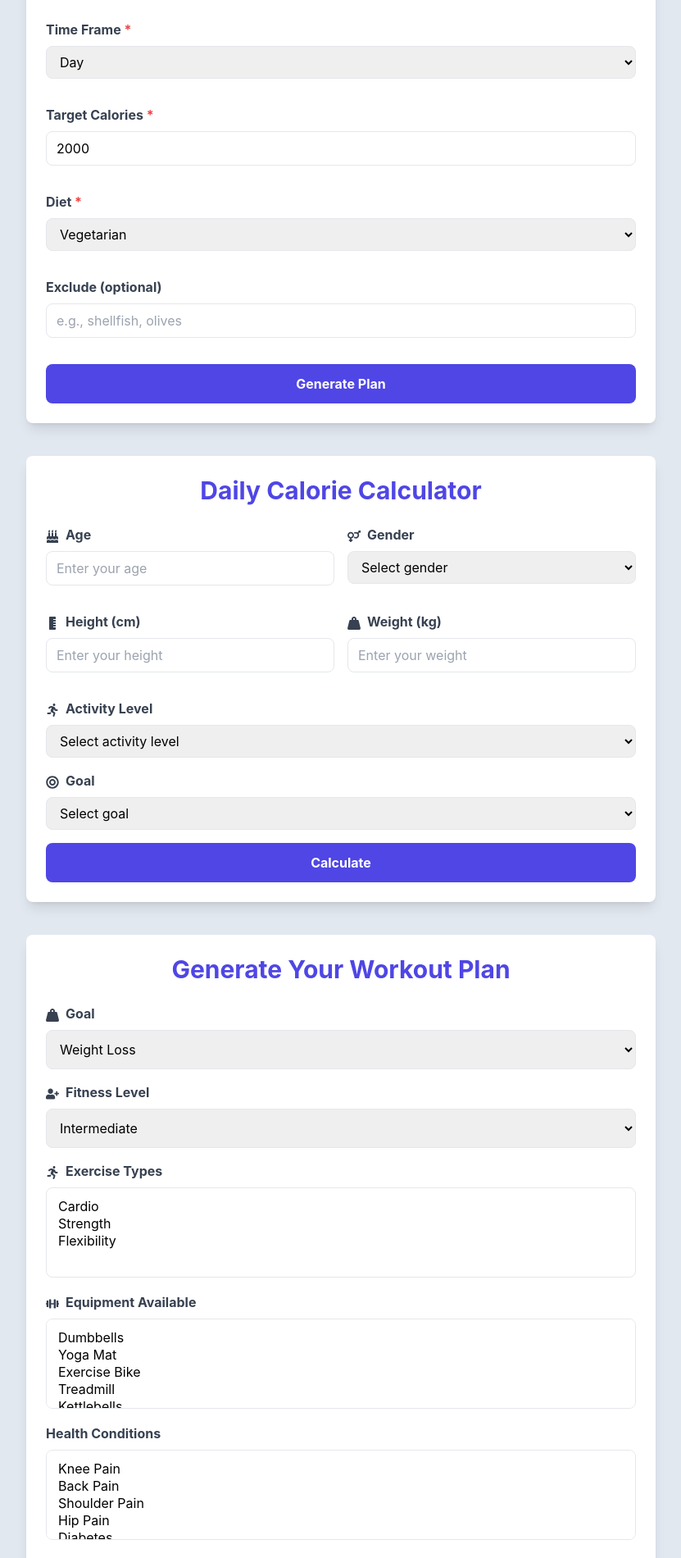
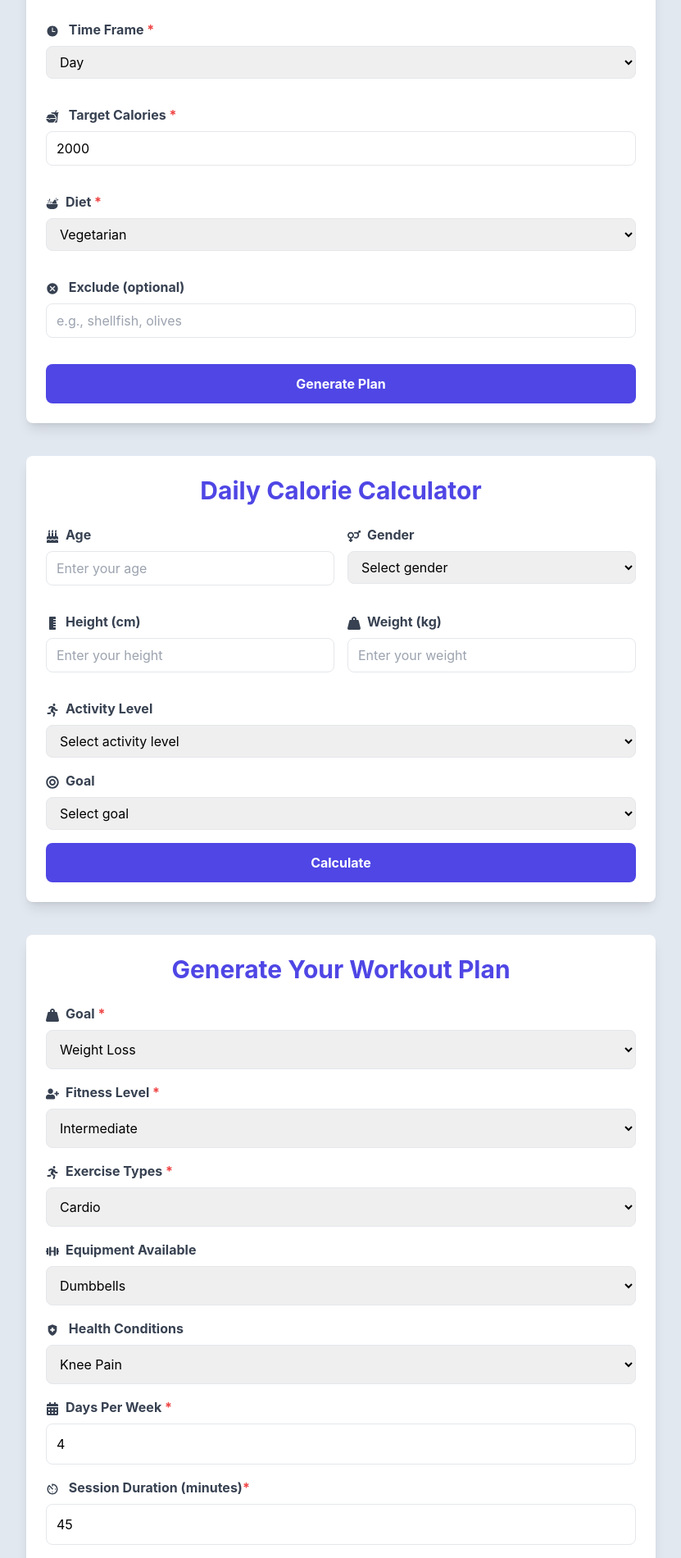
Before and after one commit to Pushkkaarr/FitSocially---Fitness-Tracker, a React (Vite) app in the folder Frontend/fit social/: page /diet in a window 1280 px wide. Shown: the part 100-2000 px from the top of the page at 82% size, without its empty margins (224-1055 px from the left). Built offline with nearby package versions, Linux system fonts and the light colour scheme.

Commit message:
add default workout plan and update a ui of workout plan

```diff
--- a/Frontend/fit social/src/components/DietPlan.jsx
+++ b/Frontend/fit social/src/components/DietPlan.jsx
@@ -1,5 +1,8 @@
 import React, { useState } from "react";
 import axios from "axios";
+import { IoFastFoodSharp, IoTime } from "react-icons/io5";
+import { GiFruitBowl } from "react-icons/gi";
+import { MdCancel } from "react-icons/md";
 
 const DietPlan = () => {
   const [formData, setFormData] = useState({
@@ -68,7 +71,7 @@ const DietPlan = () => {
         <div className="flex flex-wrap -mx-2">
           <div className="w-full px-2 mb-4">
             <label className="block text-gray-700 font-bold mb-2">
-              Time Frame <span className="text-red-500">*</span>
+            <IoTime className="inline-block mr-2"/> Time Frame <span className="text-red-500">*</span>
             </label>
             <select
               name="timeFrame"
@@ -90,7 +93,7 @@ const DietPlan = () => {
         <div className="flex flex-wrap -mx-2">
           <div className="w-full px-2 mb-4">
             <label className="block text-gray-700 font-bold mb-2">
-              Target Calories <span className="text-red-500">*</span>
+            <IoFastFoodSharp className="inline-block mr-2" /> Target Calories <span className="text-red-500">*</span>
             </label>
             <input
               type="number"
@@ -110,7 +113,8 @@ const DietPlan = () => {
         <div className="flex flex-wrap -mx-2">
           <div className="w-full px-2 mb-4">
             <label className="block text-gray-700 font-bold mb-2">
-              Diet <span className="text-red-500">*</span>
+            <GiFruitBowl  className="inline-block mr-2"/>
+             Diet <span className="text-red-500">*</span>
             </label>
             <select
               name="diet"
@@ -132,7 +136,7 @@ const DietPlan = () => {
         <div className="flex flex-wrap -mx-2">
           <div className="w-full px-2 mb-4">
             <label className="block text-gray-700 font-bold mb-2">
-              Exclude (optional)
+            <MdCancel className="inline-block mr-2" /> Exclude (optional)
             </label>
             <input
               type="text"
--- a/Frontend/fit social/src/components/WorkoutPlan.jsx
+++ b/Frontend/fit social/src/components/WorkoutPlan.jsx
@@ -1,6 +1,9 @@
 import React, { useState } from "react";
 import axios from "axios";
 import { FaDumbbell, FaCalendarAlt, FaUserPlus, FaWeightHanging, FaRunning } from "react-icons/fa";
+import { FaCalendarWeek } from "react-icons/fa";
+import { IoMdTimer } from "react-icons/io";
+import { MdHealthAndSafety } from "react-icons/md";
 
 const WorkoutPlan = () => {
   const [formData, setFormData] = useState({
@@ -72,7 +75,7 @@ const WorkoutPlan = () => {
       ); // API call
       setWorkoutPlan(response.data);
     } catch (error) {
-      console.error(error);
+      console.error(error.message);
       alert("Failed to generate workout plan. Please try again.");
     }
   };
@@ -88,7 +91,7 @@ const WorkoutPlan = () => {
         <div>
           <label className="block text-gray-700 font-bold mb-2">
             <FaWeightHanging className="inline-block mr-2" />
-            Goal
+            Goal <span className="text-red-500">*</span>
           </label>
           <select
             name="goal"
@@ -107,7 +110,7 @@ const WorkoutPlan = () => {
         <div>
           <label className="block text-gray-700 font-bold mb-2">
             <FaUserPlus className="inline-block mr-2" />
-            Fitness Level
+            Fitness Level <span className="text-red-500">*</span>
           </label>
           <select
             name="fitness_level"
@@ -126,14 +129,14 @@ const WorkoutPlan = () => {
         <div>
           <label className="block text-gray-700 font-bold mb-2">
             <FaRunning className="inline-block mr-2" />
-            Exercise Types
+            Exercise Types <span className="text-red-500">*</span>
           </label>
           <select
             name="preferences.exercise_types"
             value={formData.preferences.exercise_types}
             onChange={handleInputChange}
             className="w-full p-3 border rounded-lg focus:outline-none focus:ring-2 focus:ring-indigo-500"
-            multiple
+            required
           >
             <option value="cardio">Cardio</option>
             <option value="strength">Strength</option>
@@ -151,7 +154,7 @@ const WorkoutPlan = () => {
             name="preferences.equipment_available"
             onChange={handleInputChange}
             className="w-full p-3 border rounded-lg focus:outline-none focus:ring-2 focus:ring-indigo-500"
-            multiple
+
           >
             <option value="dumbbells">Dumbbells</option>
             <option value="yoga_mat">Yoga Mat</option>
@@ -166,13 +169,13 @@ const WorkoutPlan = () => {
         {/* Health Conditions */}
         <div>
           <label className="block text-gray-700 font-bold mb-2">
-            Health Conditions
+          <MdHealthAndSafety className="inline-block mr-2"/> Health Conditions
           </label>
           <select
             name="health_conditions"
             onChange={handleInputChange}
             className="w-full p-3 border rounded-lg focus:outline-none focus:ring-2 focus:ring-indigo-500"
-            multiple
+
           >
             <option value="knee_pain">Knee Pain</option>
             <option value="back_pain">Back Pain</option>
@@ -188,7 +191,7 @@ const WorkoutPlan = () => {
         <div>
           <label className="block text-gray-700 font-bold mb-2">
             <FaCalendarAlt className="inline-block mr-2" />
-            Days Per Week
+            Days Per Week <span className="text-red-500">*</span>
           </label>
           <input
             type="number"
@@ -203,7 +206,7 @@ const WorkoutPlan = () => {
         {/* Session Duration */}
         <div>
           <label className="block text-gray-700 font-bold mb-2">
-            Session Duration (minutes)
+          <IoMdTimer className="inline-block mr-2"/> Session Duration (minutes)<span className="text-red-500">*</span>
           </label>
           <input
             type="number"
@@ -218,7 +221,7 @@ const WorkoutPlan = () => {
         {/* Plan Duration (Weeks) */}
         <div>
           <label className="block text-gray-700 font-bold mb-2">
-            Plan Duration (weeks)
+          <FaCalendarWeek className="inline-block mr-2"/> Plan Duration (weeks)<span className="text-red-500">*</span>
           </label>
           <input
             type="number"
@@ -240,27 +243,27 @@ const WorkoutPlan = () => {
 
       {/* Display Workout Plan Output */}
       {workoutPlan && (
-        <div className="mt-8 p-6 bg-white shadow-md rounded-lg">
-          <h2 className="text-2xl font-bold mb-4">Your Workout Plan</h2>
+  <div className="mt-8 p-6 bg-gray-100 rounded-lg shadow-md">
+    <h2 className="text-2xl font-bold mb-4 text-indigo-600">Your Workout Plan</h2>
     <p className="mb-2">
-            <strong>Goal:</strong> {workoutPlan.goal}
+      <strong>Goal:</strong> {workoutPlan.plan.goal}
     </p>
     <p className="mb-2">
-            <strong>Fitness Level:</strong> {workoutPlan.fitness_level}
+      <strong>Fitness Level:</strong> {workoutPlan.plan.fitness_level}
     </p>
     <p className="mb-2">
-            <strong>Total Weeks:</strong> {workoutPlan.total_weeks}
+      <strong>Total Weeks:</strong> {workoutPlan.plan.plan_duration_weeks}
     </p>
     <p className="mb-2">
-            <strong>Schedule:</strong> {workoutPlan.schedule.days_per_week} days
-            per week, {workoutPlan.schedule.session_duration} minutes per
-            session
+      <strong>Schedule:</strong> {workoutPlan.plan.schedule.days_per_week} days per week, {workoutPlan.plan.schedule.session_duration} minutes per session
     </p>
 
     <h3 className="font-bold mb-2">Exercises:</h3>
     <ul className="list-disc list-inside">
-            {workoutPlan.exercises.map((exercise, index) => (
-              <li key={index}>{exercise}</li>
+      {workoutPlan.plan.exercises.map((exercise, index) => (
+        <li key={index}>
+          {exercise.name} - {exercise.sets} sets of {exercise.reps} reps
+        </li>
       ))}
     </ul>
   </div>
```
Also changed, not shown: 1 other file (tests, documents, lock files or other folders). Lines whose indentation alone changed are shown as unchanged.
